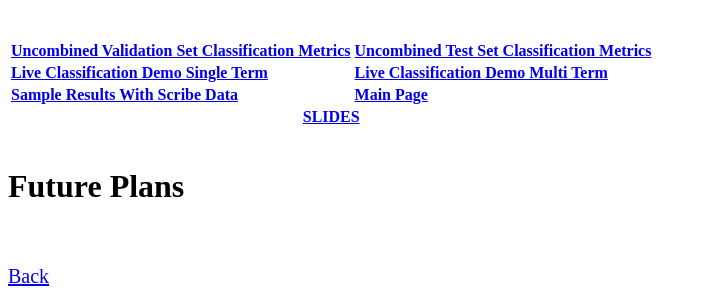
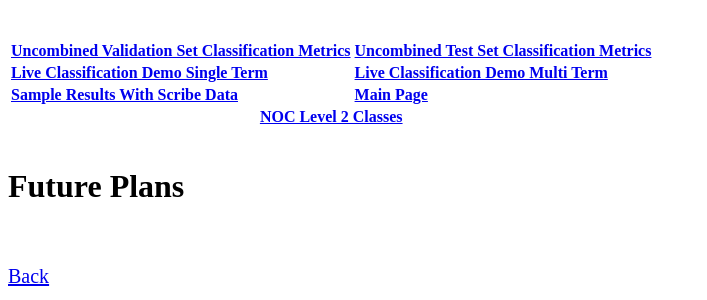
Before and after one commit to kotoroshinoto/whostheboss, a Flask app: page /future_plans in a window 1280 px wide. Shown: the part 147-447 px from the top of the page, without its empty margins (0-707 px from the left). Run offline with Flask 2, Linux system fonts and the light colour scheme; parts of the project's set-up code (start-up, migrations or seed data) failed here and were passed over; some libraries are stand-ins or nearby versions.

Commit message:
rearranged web app things

```diff
--- a/scribe_classifier/flask_demo/templates/layout.html
+++ b/scribe_classifier/flask_demo/templates/layout.html
@@ -22,7 +22,7 @@
             <td><a href="/">Main Page</a></td>
         </tr>
         <tr>
-            <td colspan="2" style="text-align:center"><a href=/slides>SLIDES</a></td>
+            <td colspan="2" style="text-align:center"><a href=/classes>NOC Level 2 Classes</a></td>
         </tr>
      </table>
       <br>
--- a/scribe_classifier/flask_demo/views.py
+++ b/scribe_classifier/flask_demo/views.py
@@ -129,14 +129,20 @@ def generate_scribe_category_plot(output_fname, label: str ='class'):
 
 @app.route('/')
 @app.route('/index')
-def index():
+@app.route('/slides')
+def slide_page():
+    return render_template("slides.html")
+
+
+@app.route('/classes')
+def imbalanced_classes_page():
     img_path = os.path.abspath('./scribe_classifier/flask_demo/static/img/canada_histogram.png')
     img_path_with_emptycat = os.path.abspath('./scribe_classifier/flask_demo/static/img/canada_histogram_emptycat.png')
     if force_img_generation or not os.path.exists(img_path):
         generate_canada_category_plot(img_path, False)
     if force_img_generation or not os.path.exists(img_path_with_emptycat):
         generate_canada_category_plot(img_path_with_emptycat, True)
-    return render_template("index.html")
+    return render_template("imbalanced_classes.html")
 
 
 @app.route('/model_uncombined_validate')
@@ -243,8 +249,3 @@ def classify_text_output_multi():
     df['Level3_Code'] = out_code3
     df['Level3_Description'] = out_col3
     return render_template("multi_output.html", dataframe=df.to_html(index=False, classes=["table", "table-bordered"]))
-
-
-@app.route('/slides')
-def slide_page():
-    return render_template("slides.html")
```
Also changed, not shown: scribe_classifier/flask_demo/templates/imbalanced_classes.html (renamed from scribe_classifier/flask_demo/templates/index.html).
